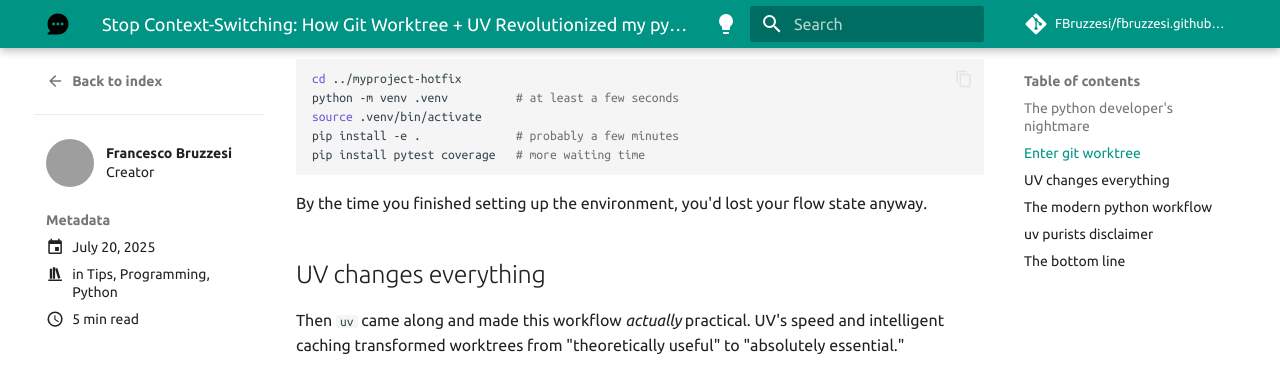
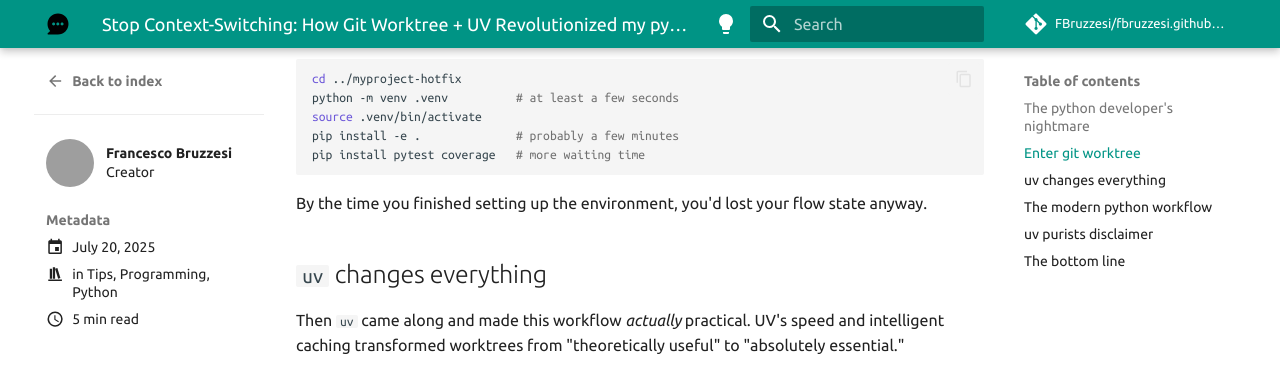
Before and after one commit to FBruzzesi/fbruzzesi.github.io, an MkDocs documentation site: the page built from docs/blog/posts/2025-07-20-worktrees-and-uv.md, in a window 1280 px wide and 900 px high, scrolled down 1393 px. Shown: the top 377 px of the window. Built offline with MkDocs 1.6.1 and Material for MkDocs 9.7.7, drawn with Linux system fonts in a browser that asks for light colours; comment, search, counter and statistics services are not loaded; grey boxes are pictures that could not be loaded.

Commit message:
wrap uv into code

```diff
--- a/docs/blog/posts/2025-07-20-worktrees-and-uv.md
+++ b/docs/blog/posts/2025-07-20-worktrees-and-uv.md
@@ -72,7 +72,7 @@ pip install pytest coverage   # more waiting time
 
 By the time you finished setting up the environment, you'd lost your flow state anyway.
 
-## UV changes everything
+## `uv` changes everything
 
 Then `uv` came along and made this workflow _actually_ practical.
 UV's speed and intelligent caching transformed worktrees from "theoretically useful" to "absolutely essential."
```
